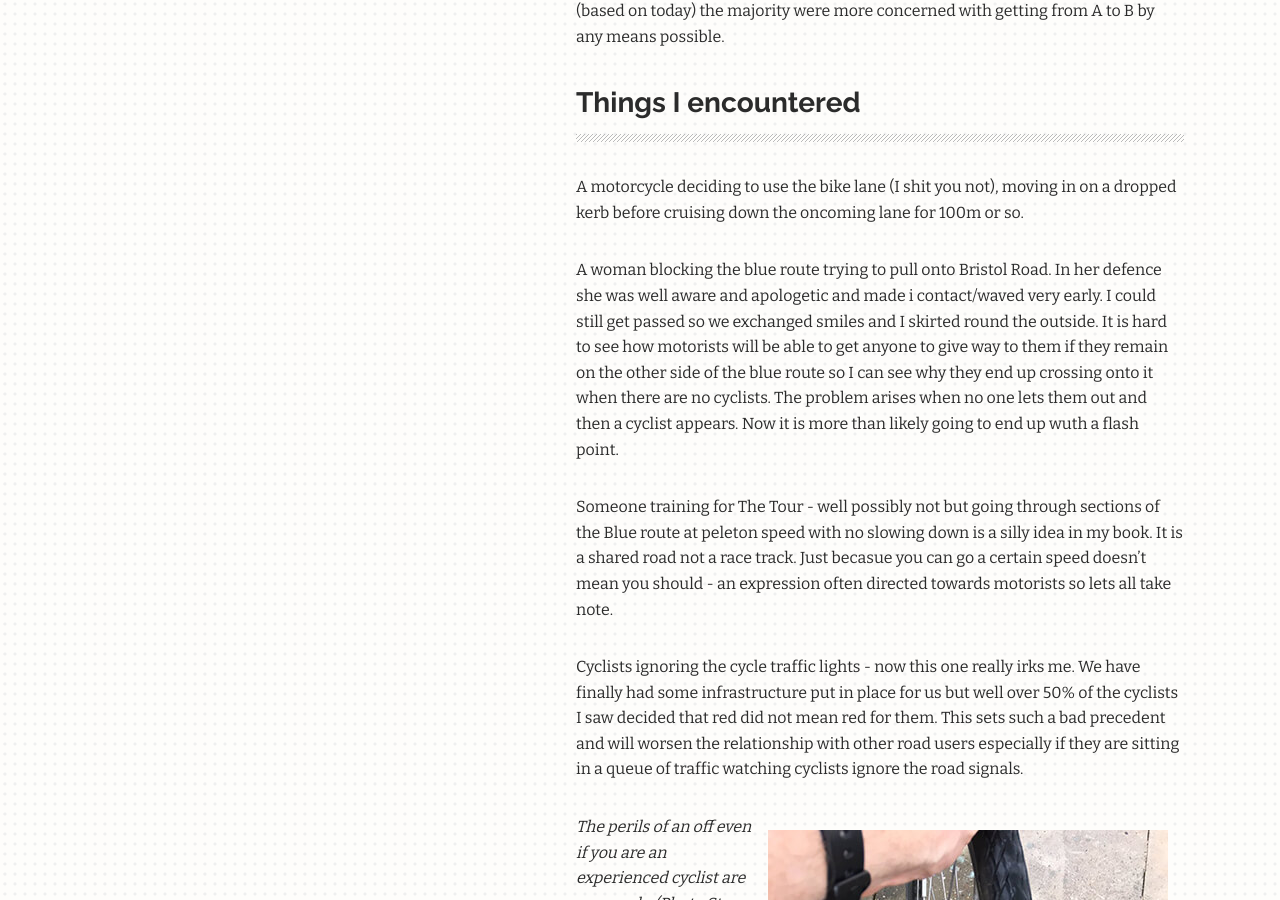
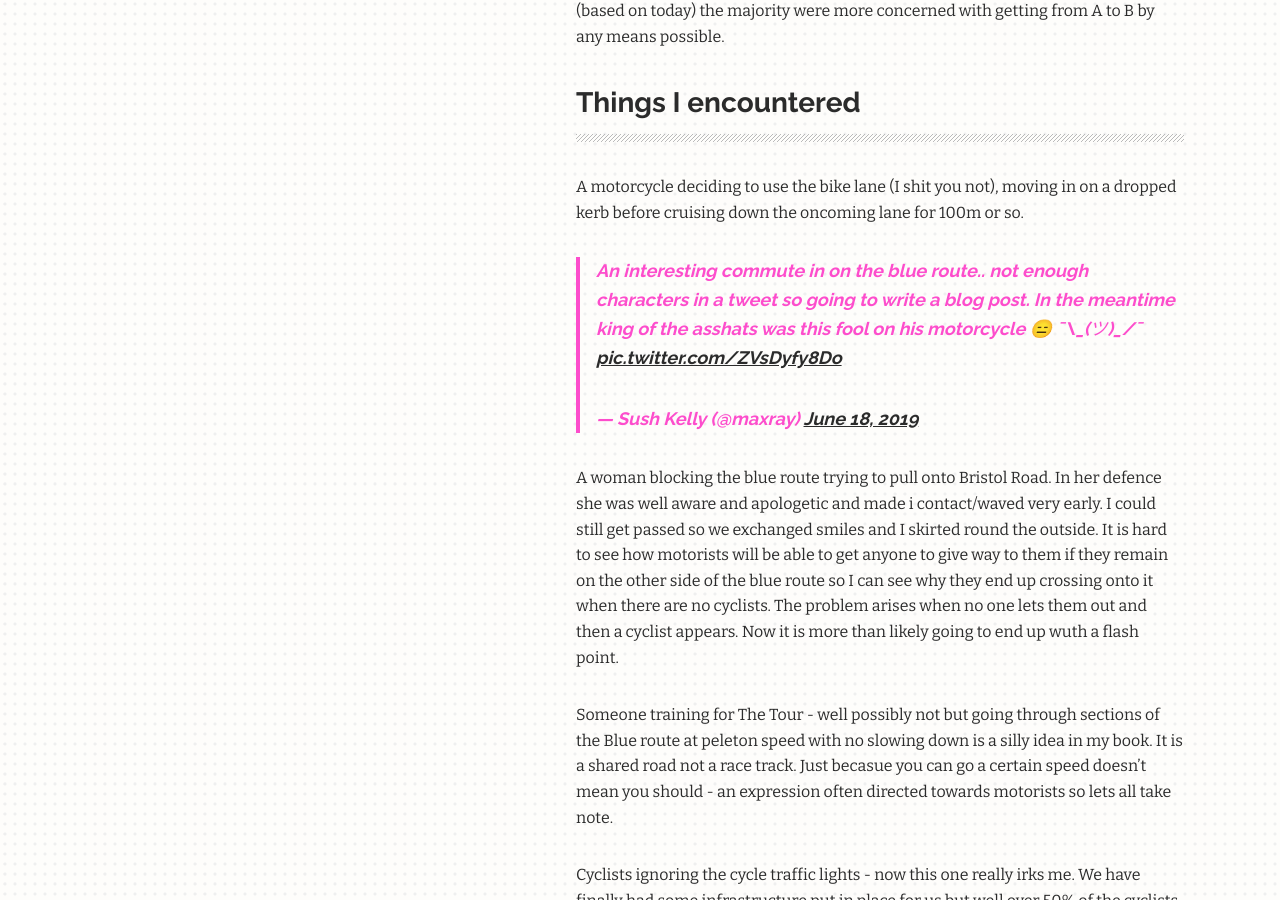
Before and after one commit to maxray/maxray.github.io, a Jekyll site: the page built from blog.html, in a window 1280 px wide and 900 px high, scrolled down 2221 px. Built offline with Jekyll 4.4.1, drawn with Linux system fonts in a browser that asks for light colours; comment, search, counter and statistics services are not loaded.

Commit message:
Updated New Cycle Route Chaos And Stupidity

```diff
--- a/_posts/2019-06-18-new-cycle-route-chaos-and-stupidity.markdown
+++ b/_posts/2019-06-18-new-cycle-route-chaos-and-stupidity.markdown
@@ -29,6 +29,12 @@ I think it is better, *but* safer is questionable. If everyone rode with a littl
 
 A motorcycle deciding to use the bike lane (I shit you not), moving in on a dropped kerb before cruising down the oncoming lane for 100m or so.
 
+<blockquote class="twitter-tweet" data-lang="en"><p lang="en" dir="ltr">An interesting commute in on the blue route.. not enough characters in a tweet so going to write a blog post. In the meantime king of the asshats was this fool on his motorcycle 😑 ¯\_(ツ)_/¯
+
+<a href="https://t.co/ZVsDyfy8Do">pic.twitter.com/ZVsDyfy8Do</a></p>&mdash; Sush Kelly (@maxray) <a href="https://twitter.com/maxray/status/1140931675226087424?ref_src=twsrc%5Etfw">June 18, 2019</a></blockquote>
+<script async src="https://platform.twitter.com/widgets.js" charset="utf-8"></script>
+
+
 A woman blocking the blue route trying to pull onto Bristol Road. In her defence she was well aware and apologetic and made i contact/waved very early. I could still get passed so we exchanged smiles and I skirted round the outside. It is hard to see how motorists will be able to get anyone to give way to them if they remain on the other side of the blue route so I can see why they end up crossing onto it when there are no cyclists. The problem arises when no one lets them out and then a cyclist appears. Now it is more than likely going to end up wuth a flash point.
 
 Someone training for The Tour - well possibly not but going through sections of the Blue route at peleton speed with no slowing down is a silly idea in my book. It is a shared road not a race track. Just becasue you can go a certain speed doesn't mean you should - an expression often directed towards motorists so lets all take note.
```
